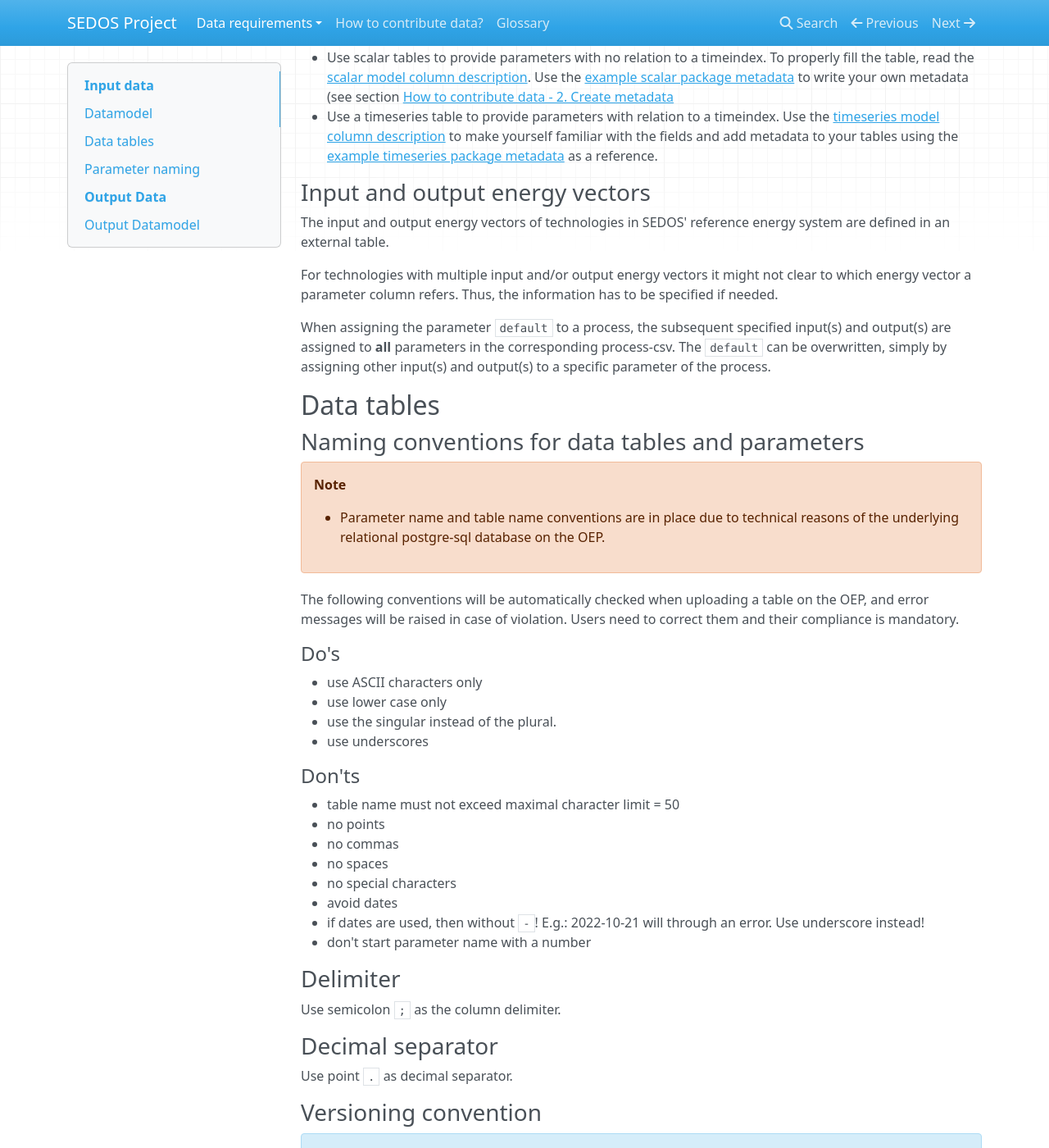
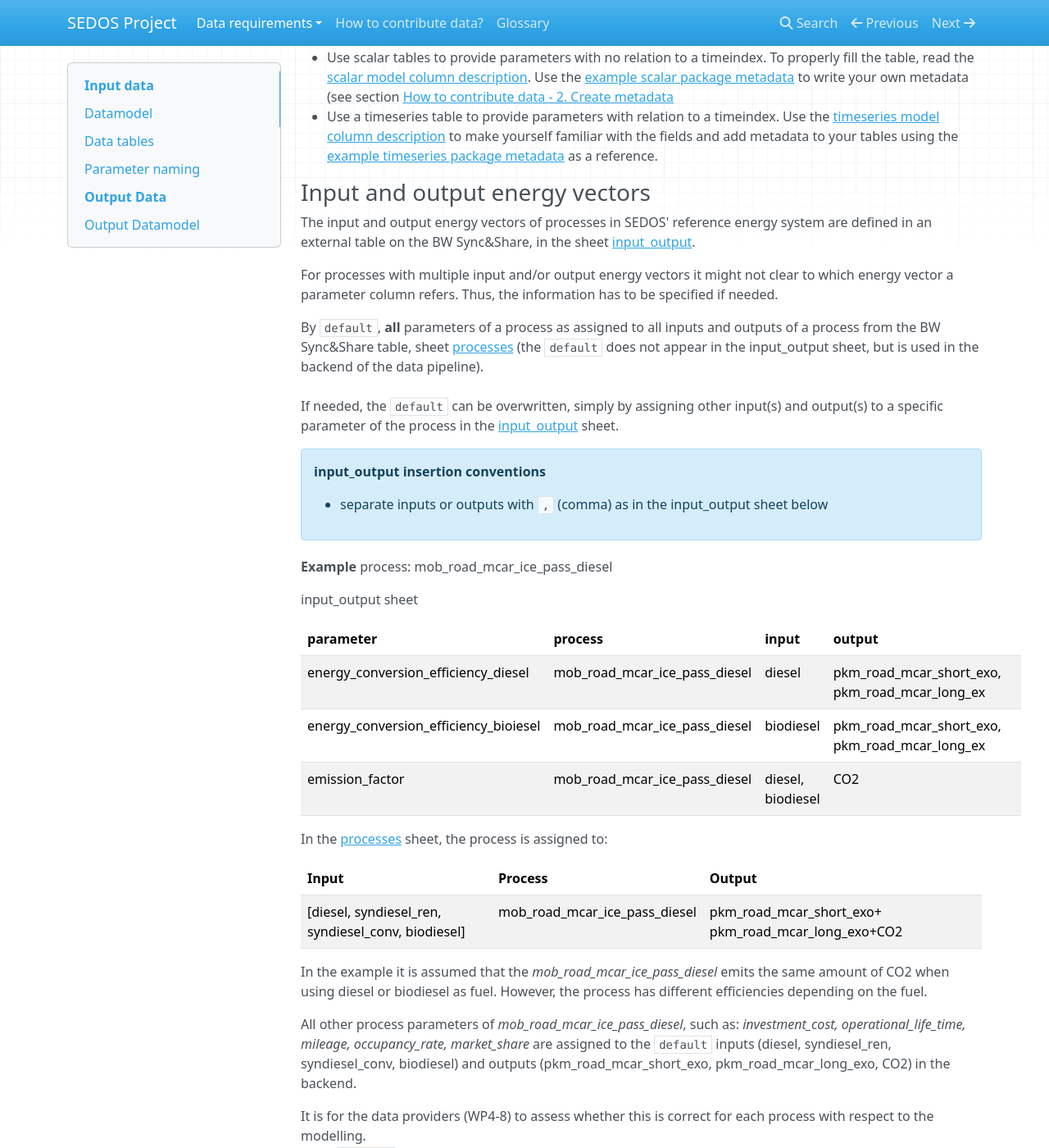
Before and after one commit to sedos-project/organization, an MkDocs documentation site: the page built from docs/data_requirements/input_data.md, in a window 1280 px wide and 1400 px high, scrolled down 211 px. Shown: the whole window at 82% size. Built offline with MkDocs 1.6.1, drawn with Linux system fonts in a browser that asks for light colours; nearby versions of some CDN libraries; some of the changed text lies outside the part shown.

Commit message:
Increase clarity input_output section

```diff
--- a/docs/data_requirements/input_data.md
+++ b/docs/data_requirements/input_data.md
@@ -17,14 +17,53 @@ model consists of two table types: "[scalar](https://github.com/sedos-project/oe
   fields and add metadata to your tables using the [example timeseries package metadata](https://github.com/sedos-project/oedatamodel/blob/main/oedatamodel-parameter/datamodel_timeseries.json) as a reference.
 
 ### Input and output energy vectors
-The input and output energy vectors of technologies in SEDOS' reference energy system are defined in an external table.
 
-For technologies with multiple input and/or output energy vectors it might not clear to which energy vector a
+
+The input and output energy vectors of processes in SEDOS' reference energy system are defined in an external
+table on the BW Sync&Share, in the sheet [input_output](https://bwsyncandshare.kit.edu/f/2458081675).
+
+For processes with multiple input and/or output energy vectors it might not clear to which energy vector a
 parameter column refers. Thus, the information has to be specified if needed.
 
-When assigning the parameter `default` to a process, the subsequent specified input(s) and output(s) are assigned to
-**all** parameters in the corresponding process-csv. The `default` can be overwritten, simply by assigning other input(s) and output(s) to a specific parameter of
-the process.
+By `default`, **all** parameters of a process as assigned to all inputs and outputs of a process from the BW
+Sync&Share table, sheet [processes](https://bwsyncandshare.kit.edu/f/2458081675)
+(the `default` does not appear in the input_output sheet, but is used in the backend of the data pipeline). <br>
+<br>
+If needed, the `default` can be overwritten, simply by assigning other input(s) and output(s) to a specific
+parameter of the process in the [input_output](https://bwsyncandshare.kit.edu/f/2458081675) sheet.
+
+!!! Note "input_output insertion conventions"
+
+    * separate inputs or outputs with `,` (comma) as in the input_output sheet below
+
+**Example** process: mob_road_mcar_ice_pass_diesel
+
+input_output sheet
+
+| parameter                             | process                       | input             | output                                         |   |
+|---------------------------------------|-------------------------------|-------------------|------------------------------------------------|---|
+| energy_conversion_efficiency_diesel   | mob_road_mcar_ice_pass_diesel | diesel            | pkm_road_mcar_short_exo, pkm_road_mcar_long_ex |   |
+| energy_conversion_efficiency_bioiesel | mob_road_mcar_ice_pass_diesel | biodiesel         | pkm_road_mcar_short_exo, pkm_road_mcar_long_ex |   |
+| emission_factor                       | mob_road_mcar_ice_pass_diesel | diesel, biodiesel | CO2                                            |   |
+
+In the [processes](https://bwsyncandshare.kit.edu/f/2458081675) sheet, the process is assigned to:
+
+| Input                                              | Process                       | Output                                              |
+|----------------------------------------------------|-------------------------------|-----------------------------------------------------|
+| [diesel, syndiesel_ren, syndiesel_conv, biodiesel] | mob_road_mcar_ice_pass_diesel | pkm_road_mcar_short_exo+ pkm_road_mcar_long_exo+CO2 |
+
+In the example it is assumed that the _mob_road_mcar_ice_pass_diesel_ emits the same amount of CO2 when using diesel or biodiesel as fuel.
+However, the process has different efficiencies depending on the fuel. <br>
+
+All other process parameters of _mob_road_mcar_ice_pass_diesel_, such as: _investment_cost, operational_life_time,
+mileage, occupancy_rate, market_share_ are assigned to the `default` inputs (diesel, syndiesel_ren, syndiesel_conv,
+biodiesel) and outputs (pkm_road_mcar_short_exo, pkm_road_mcar_long_exo, CO2) in the backend.  <br>
+
+It is for the data providers (WP4-8) to assess whether this is correct for each process with respect to the
+modelling.  <br>
+If the `default` is incorrect, the [input_output](https://bwsyncandshare.kit.edu/f/2458081675) sheet
+should be used to specify process parameters' inputs and outputs accordingly.
+
 
 ## Data tables
 
@@ -122,7 +161,7 @@ Follow the [nomenclature](nomenclature.md) for table and process naming.
 
     * Parameter names must be linked to a concept in an ontology
 
-Parameter names (to specify technologies, constraints or techno-economic values) can basically be chosen freely.
+Parameter names (to specify processes, constraints or techno-economic values) can basically be chosen freely.
 However, it is of utmost importance that every parameter name is linked to a suitable ontological concept via the metadata to enable its clear interpretation.
 <br> In case you cannot find a suitable ontology concept (e.g. because it's not in the ontology yet), please make sure
 your chosen parameter name is clear and common in the domain. In this case avoid acronyms.
```
